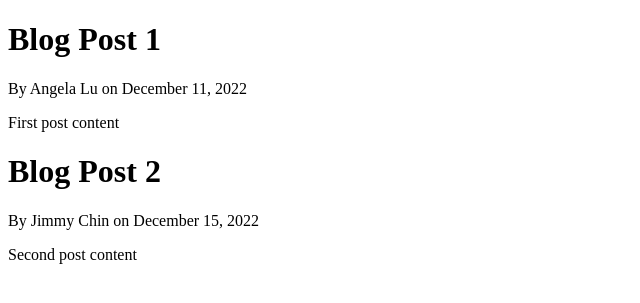
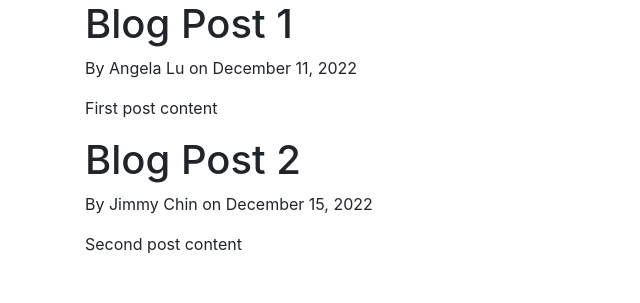
Before and after one commit to lugres/Django_blog, a Django app: page / in a window 1280 px wide. Shown: the top 303 px of the page, without its empty margins (0-640 px from the left). Run offline with Django 3.2, Linux system fonts and the light colour scheme.

Commit message:
Add Bootstrap to our templates

```diff
--- a/blog/templates/blog/base.html
+++ b/blog/templates/blog/base.html
@@ -1,8 +1,13 @@
 <!DOCTYPE html>
 <html>
 <head>
+	<!-- Required meta tags -->
 	<meta charset="utf-8">
-	<meta name="viewport" content="width=device-width, initial-scale=1">
+	<meta name="viewport" content="width=device-width, initial-scale=1, shrink-to-fit=no">
+
+	<!-- Bootstrap CSS -->
+    <link rel="stylesheet" href="https://cdn.jsdelivr.net/npm/bootstrap@4.1.3/dist/css/bootstrap.min.css" integrity="sha384-MCw98/SFnGE8fJT3GXwEOngsV7Zt27NXFoaoApmYm81iuXoPkFOJwJ8ERdknLPMO" crossorigin="anonymous">
+
 	{% if title %}
 		<title>Django Blog - {{title}} </title>
 	{% else %}
@@ -10,7 +15,15 @@
 	{% endif %}
 </head>
 <body>
-	{% block content %}
-	{% endblock %}
+	<div class="container">
+		{% block content %}
+		{% endblock %}
+	</div>
+
+	<!-- Optional JavaScript -->
+    <!-- jQuery first, then Popper.js, then Bootstrap JS -->
+    <script src="https://code.jquery.com/jquery-3.3.1.slim.min.js" integrity="sha384-q8i/X+965DzO0rT7abK41JStQIAqVgRVzpbzo5smXKp4YfRvH+8abtTE1Pi6jizo" crossorigin="anonymous"></script>
+    <script src="https://cdn.jsdelivr.net/npm/popper.js@1.14.3/dist/umd/popper.min.js" integrity="sha384-ZMP7rVo3mIykV+2+9J3UJ46jBk0WLaUAdn689aCwoqbBJiSnjAK/l8WvCWPIPm49" crossorigin="anonymous"></script>
+    <script src="https://cdn.jsdelivr.net/npm/bootstrap@4.1.3/dist/js/bootstrap.min.js" integrity="sha384-ChfqqxuZUCnJSK3+MXmPNIyE6ZbWh2IMqE241rYiqJxyMiZ6OW/JmZQ5stwEULTy" crossorigin="anonymous"></script>
 </body>
 </html>
```
